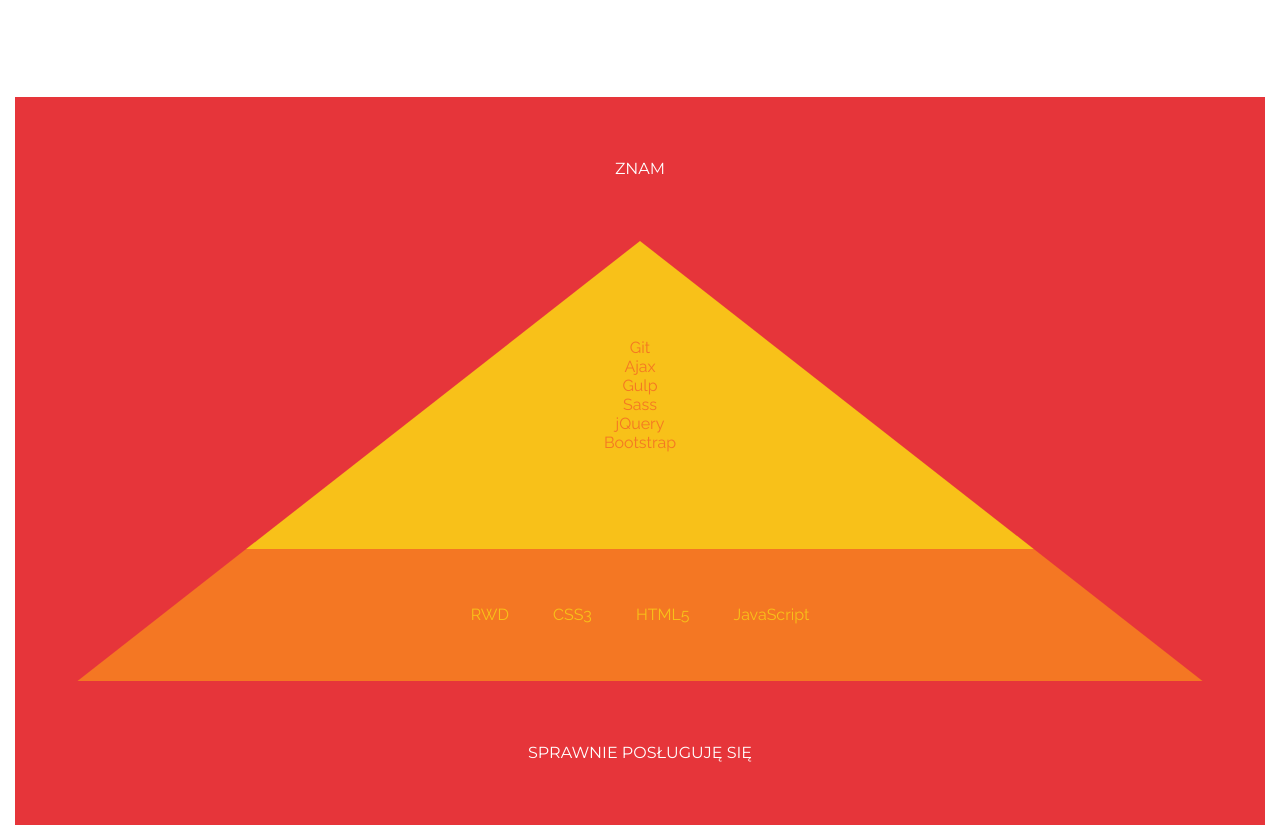
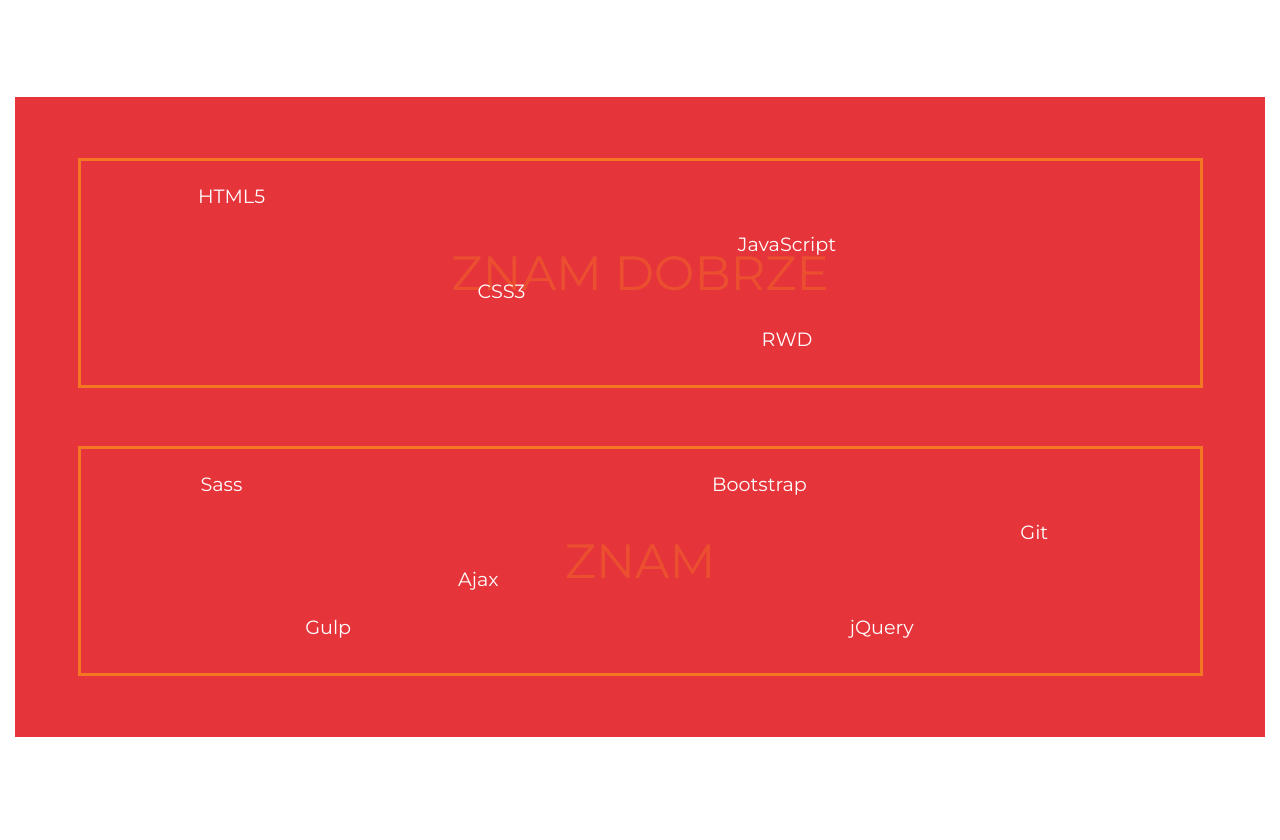
Before and after one commit to grabczakkamil/new-portfolio, a plain HTML site: page src/html/index.html in a window 1280 px wide. Shown: the part 2002-2842 px from the top of the page. After the commit the page ends 2754 px from the top, so only its background shows below. Drawn offline with nearby package versions, Linux system fonts and the light colour scheme; files that its build step writes are made by us from their sources; a script that the page names is missing.

Commit message:
change-skills-section

```diff
--- a/src/html/index.html
+++ b/src/html/index.html
@@ -49,24 +49,28 @@
         </div>
     </section>
     <section id="skills" class="skills">
-       <p class="pyramid-text">Znam</p>
-        <div class="skills-pyramid">
-            <div class="pyramid pyramid-top">
-                <span>Git</span>
-                <span>Ajax</span>
-                <span>Gulp</span>
-                <span>Sass</span>
-                <span>jQuery</span>
-                <span>Bootstrap</span>
-            </div>
-            <div class="pyramid pyramid-bottom">
-                <span>RWD</span>
-                <span>CSS3</span>
-                <span>HTML5</span>
-                <span>JavaScript</span>
-            </div>
-        </div>
-        <p class="pyramid-text">Sprawnie posługuję się</p>
+      <div class="skills-container">
+          <div class="skills-box top-box">
+              <div class="box-foreground box">
+                  <span class="tech-item">HTML5</span>
+                  <span class="tech-item">CSS3</span>
+                  <span class="tech-item">JavaScript</span>
+                  <span class="tech-item">RWD</span>
+              </div>
+              <div class="box-background box">Znam dobrze</div>
+          </div>
+          <div class="skills-box bottom-box">
+              <div class="box-foreground box">
+                  <span class="tech-item">Sass</span>
+                  <span class="tech-item">jQuery</span>
+                  <span class="tech-item">Git</span>
+                  <span class="tech-item">Ajax</span>
+                  <span class="tech-item">Gulp</span>
+                  <span class="tech-item">Bootstrap</span>
+              </div>
+              <div class="box-background box">Znam</div>
+          </div>
+      </div>
     </section>
     <script src="js/app.js"></script>
 </body>
--- a/src/sass/common/skills.scss
+++ b/src/sass/common/skills.scss
@@ -1,47 +1,99 @@
 .skills {
     background-color: $red;
+    height: 80vh;
+    display: flex;
+    flex-direction: column;
+    justify-content: center;
 }
 
-.pyramid-text {
-    text-transform: uppercase;
-    text-align: center;
-    padding: 5% 0;
+.skills-container {
+    height: 90%;
+    display: flex;
+    flex-direction: column;
+    justify-content: space-around;
+    align-items: center;
+}
+
+.skills-box {
+    border: solid 3px $orange;
+    height: 40%;
+    width: 90%;
+    position: relative;
+}
+
+.box {
+    position: absolute;
     font-family: $headersFont;
 }
 
-.skills-pyramid {
-    height: 55vh;
-    display: flex;
-    flex-direction: column;
-    justify-content: center;
-    align-items: center;
-    clip-path: polygon(50% 0, 5% 100%, 95% 100%);
+.box-foreground {
+    width: 95%;
+    height: 95%;
+    font-size: 1.2rem;
+    display: grid;
+    grid-template-columns: auto auto auto auto;
+    grid-template-rows: auto auto auto auto auto;
+    z-index: 2;
+    margin: 0 1%;
 }
 
-.pyramid {
-    width: 100%;
-    display: flex;
-    justify-content: center;
-    align-items: center;
+.top-box .tech-item:nth-of-type(1) {
+    grid-column: 1;
+    grid-row: 2;
+}
+.top-box .tech-item:nth-of-type(2) {
+    grid-column: 2;
+    grid-row: 4;
+}
+.top-box .tech-item:nth-of-type(3) {
+    grid-column: 3;
+    grid-row: 3;
+}
+.top-box .tech-item:nth-of-type(4) {
+    grid-column: 3;
+    grid-row: 5;
 }
 
-.pyramid-top {
-    background-color: $yellow;
-    height: 70%;
-    color: $orange;
-    flex-direction: column;
+.bottom-box .tech-item:nth-of-type(1) {
+    grid-column: 1;
+    grid-row: 2;
+}
+.bottom-box .tech-item:nth-of-type(2) {
+    grid-column: 3;
+    grid-row: 5;
+    text-align: right;
+}
+.bottom-box .tech-item:nth-of-type(3) {
+    grid-column: 4;
+    grid-row: 3;
+}
+.bottom-box .tech-item:nth-of-type(4) {
+    grid-column: 2;
+    grid-row: 4;
+}
+.bottom-box .tech-item:nth-of-type(5) {
+    grid-column: 1;
+    grid-row: 5;
+    text-align: right;
+}
+.bottom-box .tech-item:nth-of-type(6) {
+    grid-column: 3;
+    grid-row: 2;
 }
 
-.pyramid-bottom {
-    display: flex;
-    height: 30%;
-    background-color: $orange;
-    color: $yellow;
-    flex-direction: row;
-    flex-wrap: wrap;
-    padding: 0 6% 0 6%;
+.tech-item {
+    display: block;
+    text-align: center;
 }
 
-.pyramid-bottom span {
-    margin: 0 2% 0 2%;
+.box-background {
+    top: 50%;
+    left: 50%;
+    transform: translate(-50%, -50%);
+    text-align: center;
+    color: $orange;
+    text-transform: uppercase;
+    font-size: 3rem;
+    opacity: 0.4;
+    z-index: 1;
 }
```
